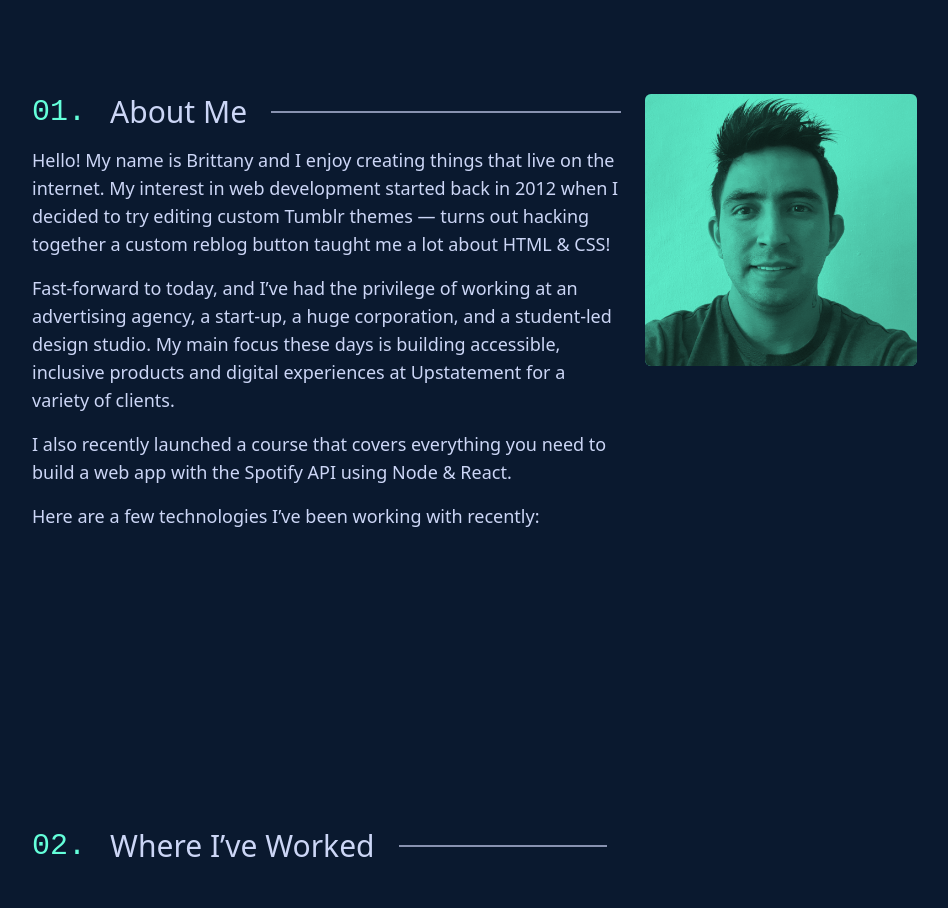
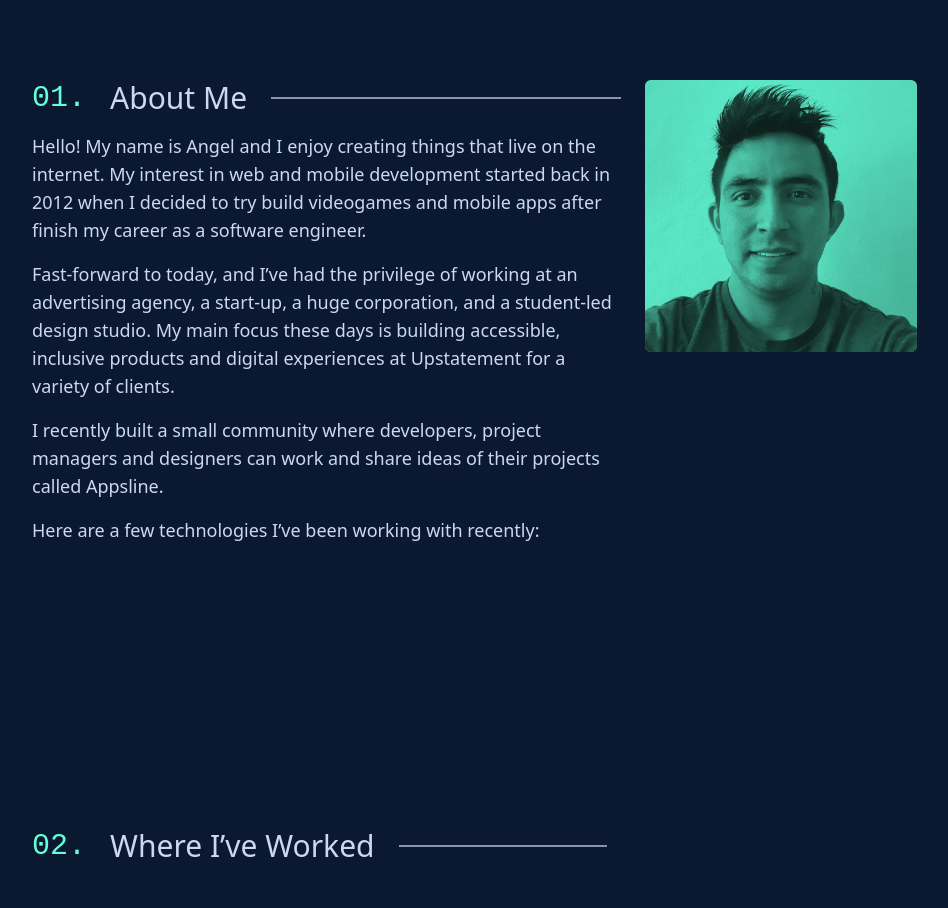
Before and after one commit to gangelappsline/gangelappsline.github.io, a website: page index.html in a window 1280 px wide. Shown: the part 880-1788 px from the top of the page, without its empty margins (160-1108 px from the left). Drawn offline with nearby package versions, Linux system fonts and the light colour scheme.

Commit message:
Update index.html

```diff
--- a/index.html
+++ b/index.html
@@ -71,11 +71,9 @@
             </div>
             <div class="w-full">
               <p class="text-gray-light mb-4 mt-4 text-lg">
-                Hello! My name is Brittany and I enjoy creating things that live
-                on the internet. My interest in web development started back in
-                2012 when I decided to try editing custom Tumblr themes — turns
-                out hacking together a custom reblog button taught me a lot
-                about HTML & CSS!
+                Hello! My name is Angel and I enjoy creating things that live
+                on the internet. My interest in web and mobile development started back in
+                2012 when I decided to try build videogames and mobile apps after finish my career as a software engineer.
               </p>
 
               <p class="text-gray-light mb-4 text-lg">
@@ -87,8 +85,7 @@
               </p>
 
               <p class="text-gray-light mb-4 text-lg">
-                I also recently launched a course that covers everything you
-                need to build a web app with the Spotify API using Node & React.
+                I recently built a small community where developers, project managers and designers can work and share ideas of their projects called Appsline.
               </p>
 
               <p class="text-gray-light mb-4 text-lg">
@@ -123,7 +120,7 @@
                 class="flex flex-col md:flex-row items-stretch overflow-x-hidden justify-center w-full md:max-w-4xl space-x-12"
                 x-data="{tab: 1}"
               >
-                <div class="flex overflow-x-scroll md:overflow-none md:flex-col justify-start w-full max-w-full md:w-1/4 md:space-y-4">
+                <div class="flex overflow-x-scroll md:overflow-none lg:overflow-none md:flex-col justify-start w-full max-w-full md:w-1/4 md:space-y-4">
                   <a
                     class="px-4 py-2 text-sm"
                     :class="{'z-20 border-l-2 transform translate-x-2 border-green-app font-bold text-gray-light': tab === 1, ' transform text-gray-dark -translate-x-2': tab !== 1}"
```
